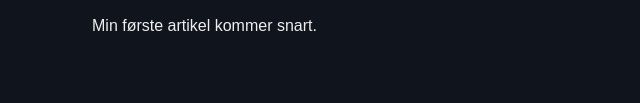
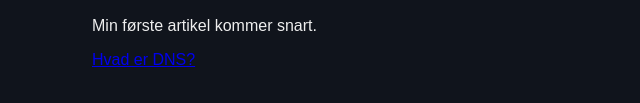
Before and after one commit to ShaginVE/SecurityBlog, a plain HTML site: page index.html in a window 1280 px wide. Shown: the part 229-332 px from the top of the page, without its empty margins (148-788 px from the left). Drawn offline with Linux system fonts and the light colour scheme.

Commit message:
Add link to 'Hvad er DNS?' article in index.html

```diff
--- a/index.html
+++ b/index.html
@@ -25,5 +25,8 @@
 
     <h2>Mine artikler</h2>
     <p>Min første artikel kommer snart.</p>
+    <p>
+    <a href="artikler/hvad-er-dns.html">Hvad er DNS?</a>
+</p>
 </body>
 </html>
```
